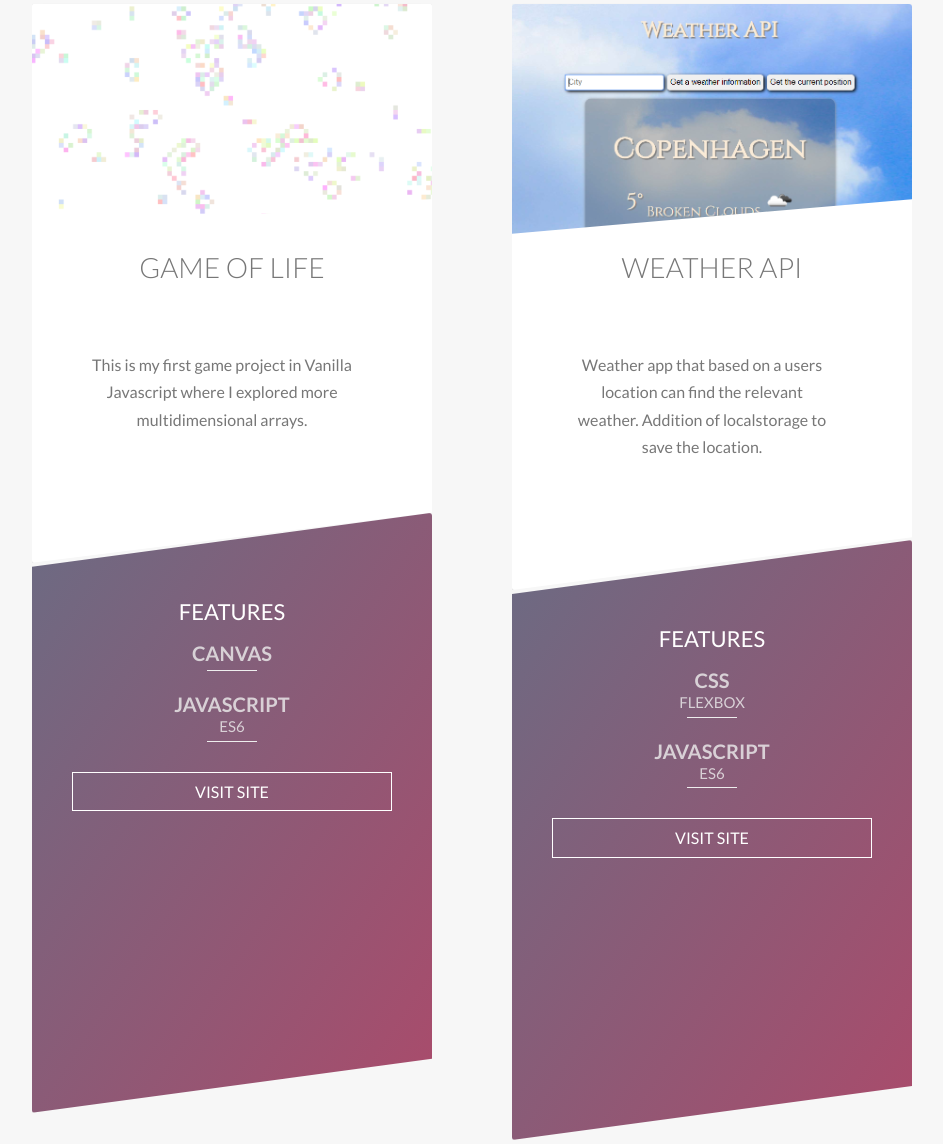
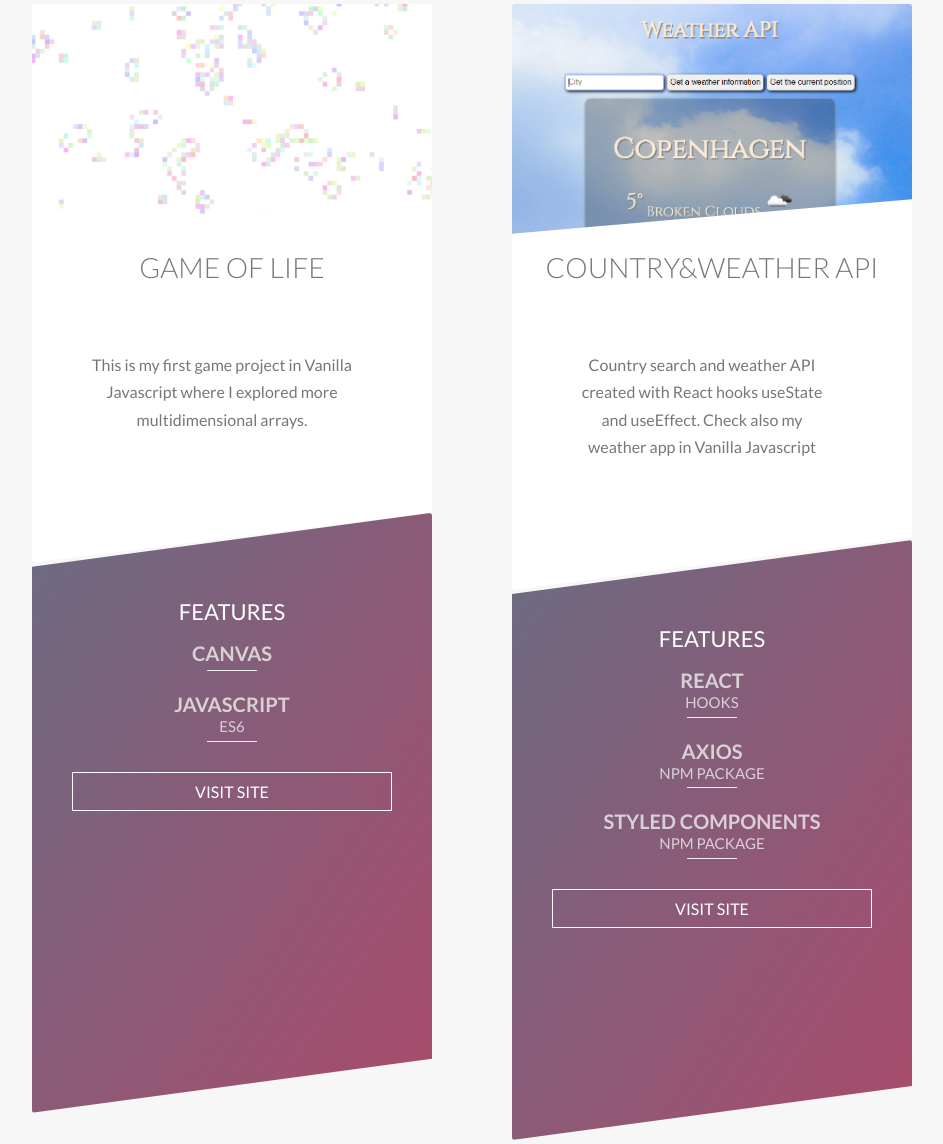
Before and after one commit to MirSzabo/Portfolio-Web-Page, a PHP site: page /public/index.html in a window 1280 px wide. Shown: the part 3235-4379 px from the top of the page, without its empty margins (168-1111 px from the left). Run offline with PHP 8.4, Linux system fonts and the light colour scheme; some libraries are stand-ins or nearby versions.

Commit message:
portfolio project update

```diff
--- a/main.css
+++ b/main.css
@@ -303,7 +303,7 @@ body {
     .card__picture--1 {
       background-image: linear-gradient(to right bottom, #6b6b83, #aa4b6b), url(./img/game-of-life.png); }
     .card__picture--2 {
-      background-image: url(./img/weather-app.png); }
+      background-image: url(./img/weather-app2.png); }
     .card__picture--3 {
       background-image: url(./img/tetris.png); }
   .card__heading {
--- a/public/index.html
+++ b/public/index.html
@@ -176,8 +176,8 @@
             <div class="card">
                <ul class="card__side card__side--front">
                   <div class="card__picture card__picture--2">&nbsp;</div>
-                  <li class="card__heading">Weather API</li>
-                  <li class="card__details">Weather app that based on a users location can find the relevant weather. Addition of localstorage to save the location. </li>
+                  <li class="card__heading">Country&Weather API</li>
+                  <li class="card__details">Country search and weather API created with React hooks useState and useEffect. Check also my weather app in Vanilla Javascript </li>
                 </ul>
               <div class="card__side card__side--back card__side--back-1">
                 <h5 class="card__back-heading u-margin-top-medium">Features</h5>
@@ -185,21 +185,29 @@
                   <ul>
                     <li class="card-back-heading">
                       <span class="card-back-heading--main"
-                        >CSS
+                        >React
                         <span class="card-back-heading--sub">
-                          Flexbox
+                          Hooks
                         </span>
                       </span>
                     </li>
                     <li class="card-back-heading">
                       <span class="card-back-heading--main"
-                        >Javascript
+                        >Axios
                         <span class="card-back-heading--sub">
-                          ES6
+                          npm package
                         </span>
                       </span>
                     </li>
-                    <a href="https://htmlpreview.github.io/?https://github.com/MirSzabo/hyf-homework/blob/master/javascript/javascript3/week1/weatherAPI/index.html" class="card-back-btn u-margin-top-small" target="_blank">Visit Site</a>
+                    <li class="card-back-heading">
+                      <span class="card-back-heading--main"
+                        >Styled components
+                        <span class="card-back-heading--sub">
+                          npm package
+                        </span>
+                      </span>
+                    </li>
+                    <a href="https://country-search-and-weather-app.herokuapp.com/" class="card-back-btn u-margin-top-small" target="_blank">Visit Site</a>
                   </ul>
                 </div>
               </div>
```
Also changed, not shown: public/img/weather-app2.png (added).
